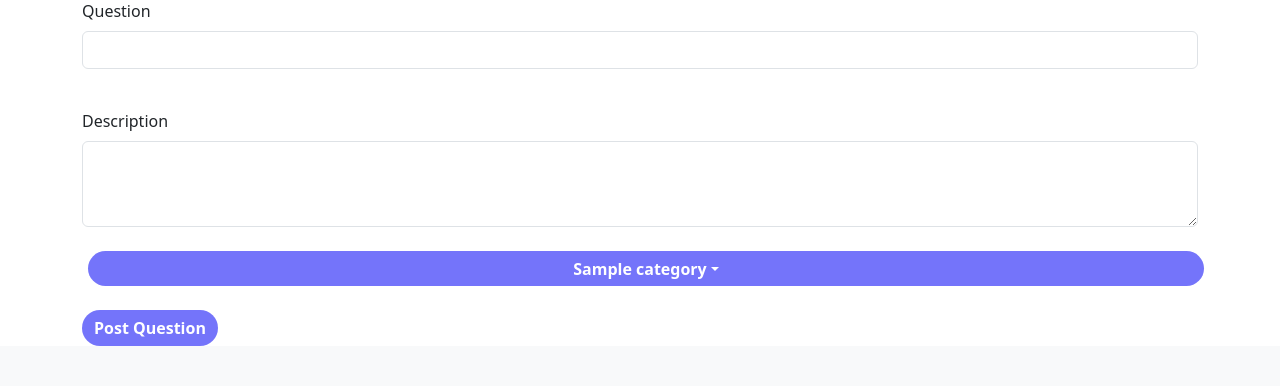
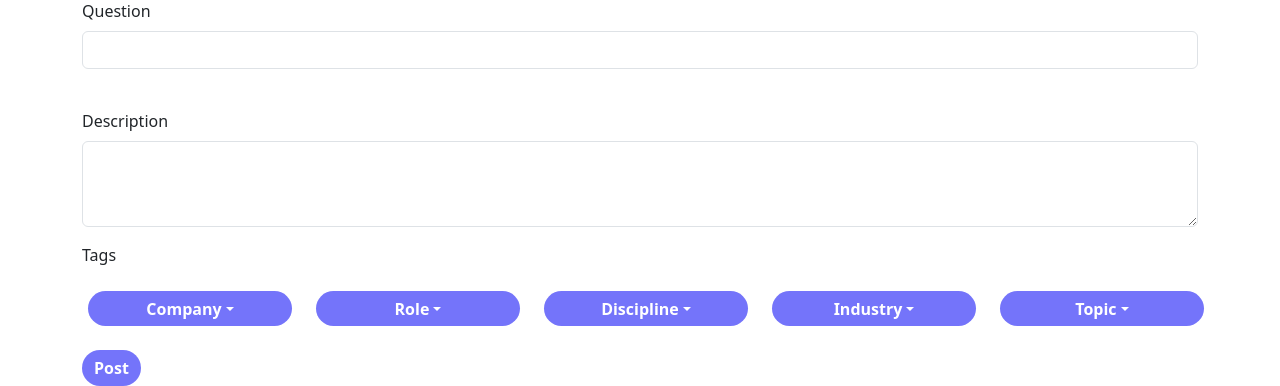
Before and after one commit to HarryRMorrison/CareerKickstart, a Flask app: template app/templates/create.html in a window 1280 px wide. Shown: the part 461-847 px from the top of the page. Before the commit the page ends 807 px from the top, so only its background shows below. Run offline with Flask 3, Linux system fonts and the light colour scheme; tables that the repository leaves empty hold one stand-in row (values such as "Sample post"); the template is opened without the code that fills it: values that come from a table or form of the project are taken from there, most other values are stand-ins (such as "Sample title", 1, 10 or a date in 2020); data that the repository does not hold is empty.

Commit message:
Question Form Complete

```diff
--- a/app/controller.py
+++ b/app/controller.py
@@ -44,12 +44,13 @@ class PostController():
 
     def create_post():
         form = QuestionForm()
+        tag_choices = Tag.query.with_entities(Tag.tag).all()
+        form.set_choices([tag[0] for tag in tag_choices])
         if form.validate_on_submit():
             # Process the validated data
-            print([form.description,form.title])
+            print('Validated Question Data:', form.data)
             return redirect('/home')  # Redirect as necessary
-        tags = SearchController.get_tags()
-        return render_template('create.html', form=form, category=tags)
+        return render_template('create.html', form=form)
 
 class SearchController():
 
--- a/app/forms.py
+++ b/app/forms.py
@@ -1,6 +1,18 @@
-from wtforms import StringField, SubmitField, TextAreaField, PasswordField, BooleanField, SelectField
+from wtforms import widgets, StringField, SubmitField, TextAreaField, PasswordField, BooleanField, SelectField, SelectMultipleField, ValidationError
 from wtforms.validators import DataRequired, Length, regexp, EqualTo
 from flask_wtf import FlaskForm
+
+def validate_min_tags(form, field):
+    if len(field.data) < 1:
+        raise ValidationError('At least one tag must be selected.')
+
+def validate_max_tags(form, field):
+    if len(field.data) > 6:
+        raise ValidationError('No more than 6 tags can be selected.')
+
+class MultiCheckboxField(SelectMultipleField):
+    widget = widgets.ListWidget(prefix_label=False)
+    option_widget = widgets.CheckboxInput()
 
 class EditProfileForm(FlaskForm):
     username = StringField('Username', validators=[DataRequired()])
@@ -10,3 +22,8 @@ class EditProfileForm(FlaskForm):
 class QuestionForm(FlaskForm):
     title = StringField('Question', validators=[DataRequired()])
     description = TextAreaField('Description', validators=[DataRequired()])
+    submit = SubmitField('Post')
+    tags = MultiCheckboxField('Tags', validators=[DataRequired(), validate_min_tags, validate_max_tags])
+
+    def set_choices(self, choices):
+        self.tags.choices = [(choice, choice) for choice in choices]
--- a/app/routes.py
+++ b/app/routes.py
@@ -4,7 +4,7 @@ from app.controller import PostController, SearchController
 from flask_login import login_required, current_user
 import sqlalchemy as sa
 from app.models import User
-from app.forms import EditProfileForm
+from app.forms import EditProfileForm, QuestionForm
 
 @app.route('/')
 @app.route('/home')
--- a/app/static/createPage.js
+++ b/app/static/createPage.js
@@ -1,21 +1,3 @@
-function getDropdownFilters(){
-    $.get("/api/filter-retrieve", function(responseText) {
-        insertDropdownFilters(responseText);
-    });
-    return
-}
-
-function insertDropdownFilters(filters) {
-    for (let x in filters) {
-        let $newFilters = $('<ul class="dropdown-menu" aria-labelledby="chosen' + x + '"></ul>');
-        for (let i = 0; i < filters[x].length; i++) {
-            let filterName = filters[x][i];
-            $newFilters.append('<li><a class="dropdown-item"><label><input type="checkbox" name="' + filterName + '"> ' + filterName + '</label></a></li>');
-        }
-        $('#chosen' + x).after($newFilters);
-    }
-}
-
 function form_validation() {
     const limit = 6;
 
@@ -44,7 +26,6 @@ function form_validation() {
 }
 
 $(window).on("load", function() {
-    getDropdownFilters();
 });
 
 $(document).ready(function() {
--- a/app/templates/create.html
+++ b/app/templates/create.html
@@ -37,15 +37,16 @@
 			<span style="color:red;">[{{ error}}]</span>
 			{% endfor %}
 		</div>
+		<p>{{ form.tags.label }}<br></p>
         <div class="dropdown-center d-flex row mt-4">
-            {% for name, tags in category.items() %}
+            {% for name in ['company','role','discipline','industry','topic'] %}
             <div class="col">
               	<button class="btn btn-primary dropdown-toggle" type="button" id="chosen{{ name }}" data-bs-toggle="dropdown" data-bs-auto-close="outside" aria-expanded="false">{{ name.capitalize() }}</button>
               	<ul class="dropdown-menu" aria-labelledby="chosen{{ name }}">
-         		   {% for tag in tags %}
+					{% for checkbox in form.tags %}
                 	<li>
                 		<a class="dropdown-item">
-                			<label><input type="checkbox" name="{{ tag }}"> {{ tag }} </label>
+                			{{ checkbox() }} {{ checkbox.label }}
                   		</a>
                 	</li>
                 	{% endfor %}
@@ -53,7 +54,14 @@
             </div>
             {% endfor %}
         </div>
-        <button id="createQuestion" class="btn btn-primary mt-4" type="submit">Post Question</button>
+		{% if form.tags.errors %}
+			<div class="alert alert-danger">
+				{% for error in form.tags.errors %}
+					<p>{{ error }}</p>
+				{% endfor %}
+			</div>
+    	{% endif %}
+        {{ form.submit(id="createQuestion", class="btn btn-primary mt-4", type="submit") }}
     </form>
   </body>
 </html>
```
Lines whose indentation alone changed are shown as unchanged.
